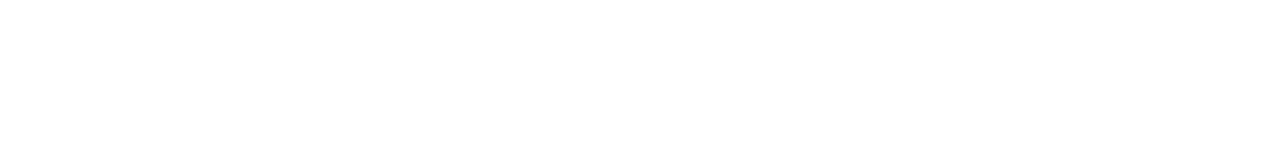
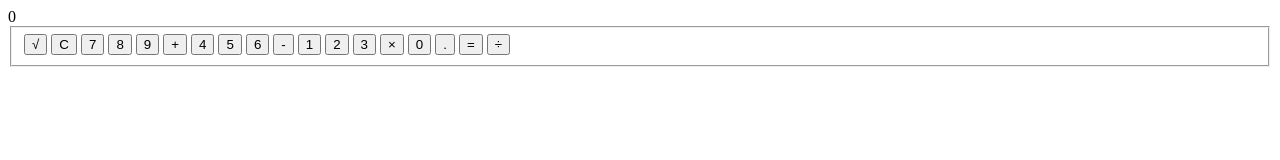
Before and after one commit to C7Lemon/Taschenrechnerinator, a plain HTML site: page Taschenrechner.html in a window 1280 px wide. Drawn offline with Linux system fonts and the light colour scheme.

Commit message:
Css und JS Ordner

```diff
--- a/Taschenrechner.html
+++ b/Taschenrechner.html
@@ -6,5 +6,33 @@
 </head>
 <body>
 
+<form id="calculator">
+  <output>0</output>
+  <fieldset>
+    <button>√</button>
+    <button>C</button>
+
+    <button>7</button>
+    <button>8</button>
+    <button>9</button>
+    <button>+</button>
+
+    <button>4</button>
+    <button>5</button>
+    <button>6</button>
+    <button>-</button>
+
+    <button>1</button>
+    <button>2</button>
+    <button>3</button>
+    <button>×</button>
+
+    <button>0</button>
+    <button>.</button>
+    <button>=</button>
+    <button>÷</button>
+  </fieldset>
+</form>
+
 </body>
 </html>
```
Also changed, not shown: TaschenrechnerJS.js (added), style.css (added).
